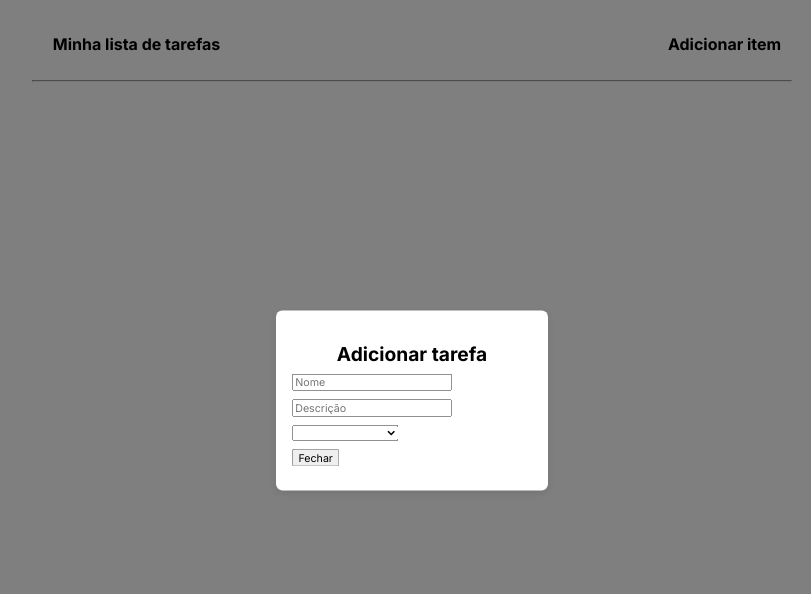
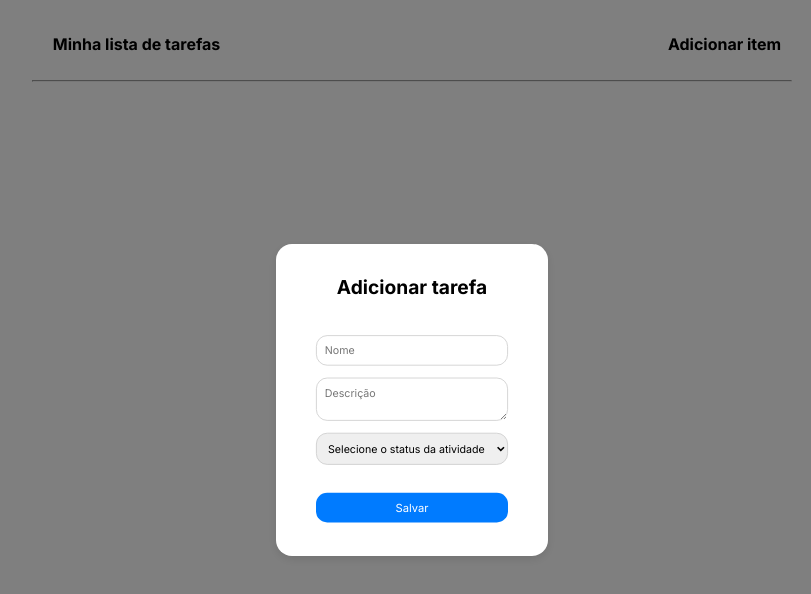
Before and after one commit to izabella-m/ToDoProject, a Vue app in the folder Frontend/: page / in a window 1280 px wide. Both pictures are taken after a click on the element "Adicionar item". Shown: the top 594 px of the page, without its empty margins (228-1039 px from the left). Built offline with nearby package versions, Linux system fonts and the light colour scheme; some icons are missing.

Commit message:
Adjustments to css and dialog logic

```diff
--- a/Frontend/src/views/MainPage.vue
+++ b/Frontend/src/views/MainPage.vue
@@ -11,22 +11,29 @@
     <div v-if="isDialogOpen" class="dialog-overlay" @click.self="closeDialog">
       <transition name="dialog-fade">
         <div class="dialog-content">
-          <h2>Adicionar tarefa</h2>
-          <input v-model="message" placeholder="Nome" />
-          <input v-model="message" placeholder="Descrição" />
-          <select v-model="selected">
-            <option disabled value="">Please select one</option>
-            <option>A</option>
-            <option>B</option>
-            <option>C</option>
+          <h2 class="titleDialog">Adicionar tarefa</h2>
+          <input class="inputTitleField" v-model="nameTask" placeholder="Nome" />
+          <textarea class="inputDescriptionField" v-model="descriptionTask" placeholder="Descrição"></textarea>
+          <select v-model="statusTask">
+            <option disabled value="">Selecione o status da atividade</option>
+            <option>Não iniciado</option>
+            <option>Em andamento</option>
+            <option>Concluido</option>
           </select>
-          <button @click="closeDialog">Fechar</button> <!--adaptar para salvar-->
+          <button class="buttonSave" @click="closeAndSaveDialog">Salvar</button> <!--adaptar para salvar-->
         </div>
       </transition>
     </div>
   </div>
+  <hr>
 
-  <hr>
+  <ul>
+    <li v-for="(task, index) in tasks" :key="index">
+      <h3>{{ task.title }}</h3>
+      <p>{{ task.description }}</p>
+      <p>Status: {{ task.status }}</p>
+    </li>
+  </ul>
 </div>
 </template>
 
@@ -35,15 +42,41 @@ import SvgIcon from '@jamescoyle/vue-icon';
 import { mdiPlusCircleOutline } from '@mdi/js'; // Importação da biblioteca de ícones
 import { ref } from 'vue';
 
+// Estado do diálogo
 const isDialogOpen = ref(false);
+
+// Lista de tarefas
+const tasks = ref([]);
+
+// Dados da tarefa atual
+const nameTask = ref('');
+const descriptionTask = ref('');
+const statusTask = ref('');
 const path = mdiPlusCircleOutline; // Caminho do ícone SVG
 
 const openDialog = () => {
   isDialogOpen.value = true;
 };
 
-const closeDialog = () => {
-  isDialogOpen.value = false;
+const closeAndSaveDialog = () => {
+  // Adicionar a tarefa à lista
+  if (nameTask.value && descriptionTask.value && statusTask.value) {
+    tasks.value.push({
+      title: nameTask.value,
+      description: descriptionTask.value,
+      status: statusTask.value,
+    });
+
+    // Limpar os campos
+    nameTask.value = '';
+    descriptionTask.value = '';
+    statusTask.value = '';
+
+    // Fechar o diálogo
+    isDialogOpen.value = false;
+  } else {
+    console.log("Dados nao preenchjidos") // Validar erro
+  }
 };
 </script>
 
@@ -104,19 +137,18 @@ hr {
 
 /* Estilos para o conteúdo do diálogo */
 .dialog-content {
+  display: flex;
+  flex-direction: column;
+  align-items: center;
   background-color: white;
   padding: 20px;
-  border-radius: 8px;
+  border-radius: 20px;
   width: 300px;
+  height: 350px;
   text-align: center;
   box-shadow: 0 4px 12px rgba(0, 0, 0, 0.1);
   transform: scale(0.8);
   transition: transform 0.3s ease, box-shadow 0.3s ease;
-}
-
-.dialog-content > * {
-  display: block;
-  margin-bottom: 10px;
 }
 
 /* Animação de transição para o dialog */
@@ -136,4 +168,31 @@ hr {
   box-shadow: 0 6px 20px rgba(0, 0, 0, 0.2);
 }
 
+.titleDialog {
+  padding-bottom: 25px;
+}
+
+.inputTitleField,
+.inputDescriptionField,
+select {
+  width: 80%;
+  margin-bottom: 15px;
+  padding: 10px;
+  border: 1px solid #ccc;
+  border-radius: 14px;
+  box-sizing: border-box;
+}
+
+.buttonSave {
+  width: 80%;
+  padding: 10px;
+  margin-top: 20px;
+  background-color: #007bff;
+  color: white;
+  border: none;
+  border-radius: 14px;
+  cursor: pointer;
+  font-size: 14px;
+}
+
 </style>
```
